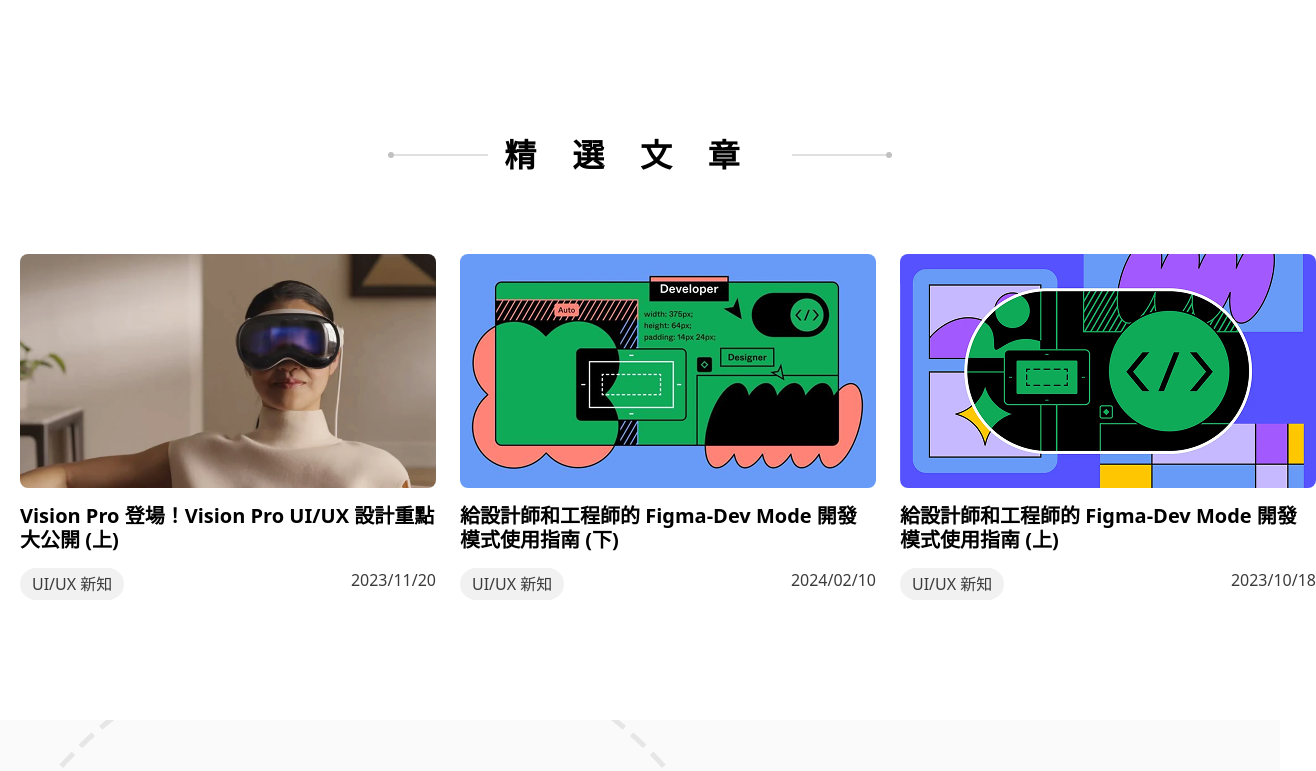
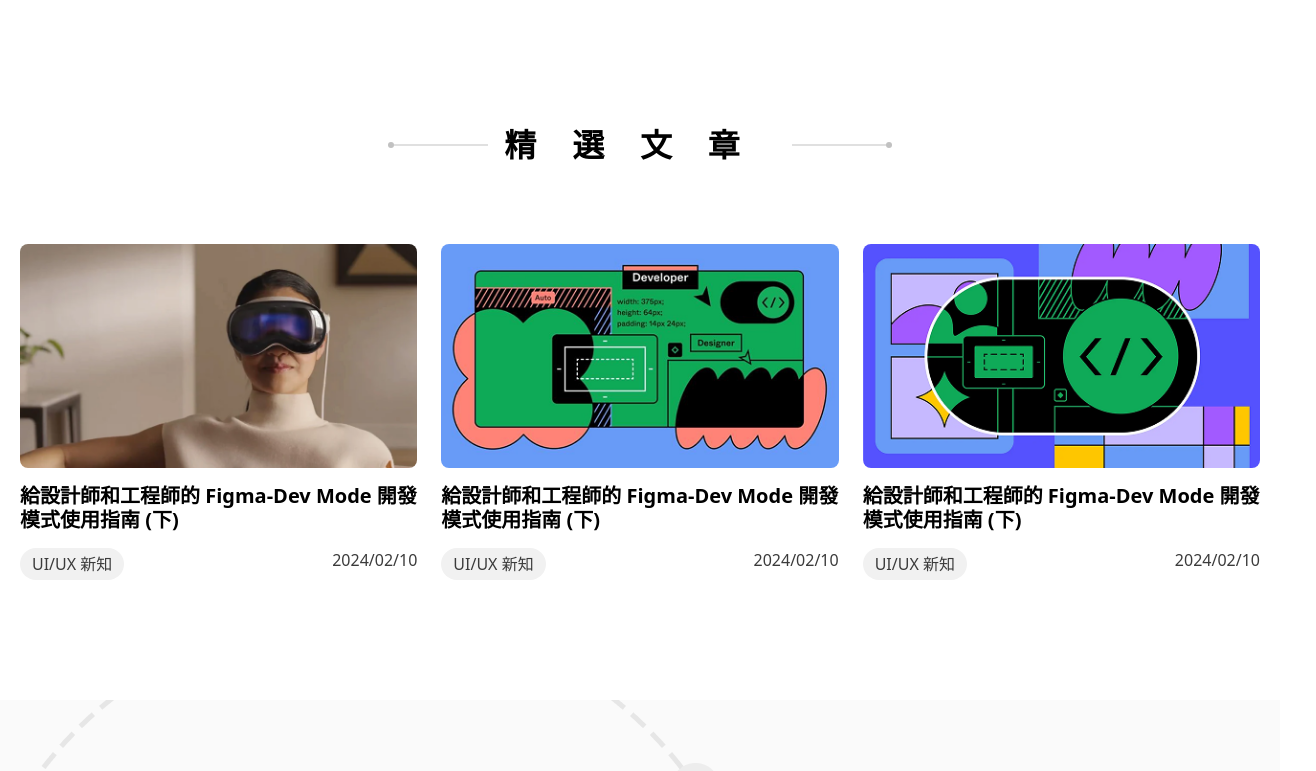
Before and after one commit to Danny-1211/Noel-design, a React (Vite) app: page / in a window 1280 px wide. Shown: the part 4137-4908 px from the top of the page, 1316 px wide, since content can reach past the window. Built offline with nearby package versions, Linux system fonts and the light colour scheme.

Commit message:
feat: Redesigned the display of articles and service areas, improving responsive design.

```diff
--- a/src/components/home/Articles.jsx
+++ b/src/components/home/Articles.jsx
@@ -7,6 +7,7 @@
 import articleIamge2 from "../../assets/imgs/article-image/article-image2.png";
 import articleIamge3 from "../../assets/imgs/article-image/article-image3.png";
 function ArticlesSection() {
+  const articleIamges = [articleIamge1, articleIamge2, articleIamge3];
   return (
     <section className="py-[120px]">
       <div className="max-lg:hidden px-5">
@@ -17,29 +18,12 @@
         </h2>
 
         <div className="flex max-w-[1296px] w-[100%] mx-auto gap-x-[24px]">
+          {articleIamges.map((articleIamge) => {
+            return (
               <div className="">
                 <div
-                className="mb-[16px] w-[416px] h-[234px] bg-cover bg-center rounded-lg"
-              style={{ backgroundImage: `url(${articleIamge1})` }}
-            ></div>
-            <div className="mb-[16px] font-[700] text-[20px] leading-[24px]">
-              Vision Pro 登場！Vision Pro UI/UX 設計重點大公開 (上)
-            </div>
-            <div className="flex justify-between font-[400] leading-[24px] text-[rgba(59,59,59,1)]">
-              <a
-                className="block py-[4px] px-[12px] bg-[rgba(241,241,241,1)] rounded-2xl"
-                href=""
-              >
-                UI/UX 新知
-              </a>
-              <span className="block ">2023/11/20</span>
-            </div>
-          </div>
-
-          <div className="">
-            <div
-                className="mb-[16px] w-[416px] h-[234px] bg-cover bg-center rounded-lg"
-              style={{ backgroundImage: `url(${articleIamge2})` }}
+                  className="mb-[16px] basis-[416px] aspect-[416/234] bg-cover rounded-[8px]"
+                  style={{ backgroundImage: `url(${articleIamge})` }}
                 ></div>
                 <div className="mb-[16px] font-[700] text-[20px] leading-[24px]">
                   給設計師和工程師的 Figma-Dev Mode 開發模式使用指南 (下)
@@ -54,25 +38,8 @@
                   <span className="block ">2024/02/10</span>
                 </div>
               </div>
-
-          <div className="">
-            <div
-                className="mb-[16px] w-[416px] h-[234px] bg-cover bg-center rounded-lg"
-              style={{ backgroundImage: `url(${articleIamge3})` }}
-            ></div>
-            <div className="mb-[16px] font-[700] text-[20px] leading-[24px]">
-              給設計師和工程師的 Figma-Dev Mode 開發模式使用指南 (上)
-            </div>
-            <div className="flex justify-between font-[400] leading-[24px] text-[rgba(59,59,59,1)]">
-              <a
-                className="block py-[4px] px-[12px] bg-[rgba(241,241,241,1)] rounded-2xl"
-                href=""
-              >
-                UI/UX 新知
-              </a>
-              <span className="block ">2023/10/18</span>
-            </div>
-          </div>
+            );
+          })}
         </div>
       </div>
 
@@ -90,7 +57,7 @@
               style={{ backgroundImage: `url(${articleIamge1})` }}
             ></div>
             <div className="mb-[16px] font-[700] text-[20px] leading-[24px]">
-              Vision Pro 登場！Vision Pro UI/UX 設計重點大公開 (上)
+              給設計師和工程師的 Figma-Dev Mode 開發模式使用指南 (下)
             </div>
             <div className="flex justify-between font-[400] leading-[24px] text-[rgba(59,59,59,1)]">
               <a
@@ -99,7 +66,7 @@
               >
                 UI/UX 新知
               </a>
-              <span className="block ">2024/02/10</span>
+              <span className="block ">2023/11/20</span>
             </div>
           </div>
 
--- a/src/components/home/Services.jsx
+++ b/src/components/home/Services.jsx
@@ -18,7 +18,7 @@
     { title: "前端開發", icon: serviceItemFrontEnd },
   ];
   return (
-    <section className="py-[120px]">
+    <section className="py-[120px] px-5">
       <div className="max-lg:hidden px-5">
         <h2 className="collection-title mb-20 mx-auto flex justify-center items-center gap-x-[16px] font-[600] text-[32px] leading-[38.4px] tracking-[35.84px]">
           <img src={titleLeftLg} alt="" />
@@ -58,11 +58,11 @@
           服務項目
           <img src={titleRightSm} alt="" />
         </h2>
-        <div className="grid grid-cols-1 min-[421px]:grid-cols-2 items-center text-[#fff] gap-y-[24px] gap-x-[24px] mb-[40px]">
+        <div className="flex flex-wrap gap-x-[50px] justify-center items-center text-[#fff] gap-y-[24px] mb-[40px]">
           {services.map((s, idx) => (
             <div
               key={idx}
-              className="flex flex-col justify-center items-center w-full max-w-[306px] aspect-square rounded-2xl bg-center bg-cover bg-no-repeat mx-auto"
+              className="flex flex-col justify-center items-center w-[306px] h-[306px] rounded-2xl bg-center bg-cover bg-no-repeat"
               style={{ backgroundImage: `url(${serviceItem})` }}
             >
               <img src={s.icon} alt="" className="w-16 h-16 mb-3" />
```
Lines whose indentation alone changed are shown as unchanged.
